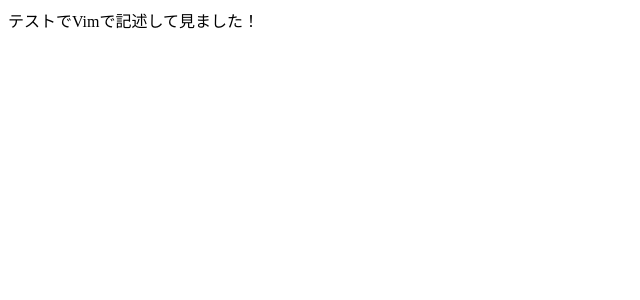
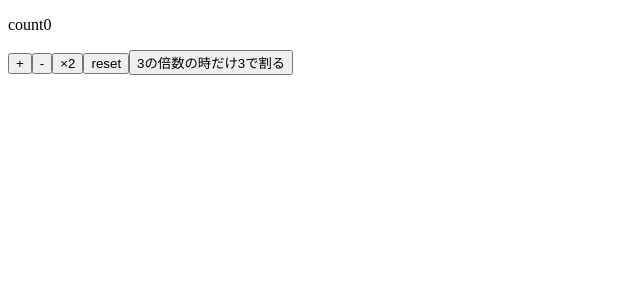
Before and after one commit to tksat/study, a React (Create React App) app in the folder react-hooks/: page / in a window 1280 px wide. Shown: the top 300 px of the page, without its empty margins (0-640 px from the left). Built offline with nearby package versions, Linux system fonts and the light colour scheme.

Commit message:
useStateの実装

```diff
--- a/react-hooks/src/App.js
+++ b/react-hooks/src/App.js
@@ -1,8 +1,22 @@
-import React from 'react';
+import React,{ useState } from 'react'
 
-function App() {
+const App = () => {
+  const [count, setCount] = useState(0)
+  const incriment = () => setCount(count+1)
+  const decriment = () => setCount(count-1)
+  const reset = () => {setCount(0)}
+  const dubble = () => {setCount(count * 2)}
+  const threeDivision = () => count % 3 === 0 ? setCount(count/3) : count
+
   return (
-    <>テストでVimで記述して見ました！</>
+    <>
+      <p>count{count}</p>
+      <button onClick={incriment}>+</button>
+      <button onClick={decriment}>-</button>
+      <button onClick={dubble}>×2</button>
+      <button onClick={reset}>reset</button>
+      <button onClick={threeDivision}>3の倍数の時だけ3で割る</button>
+    </>
   );
 }
 
```
